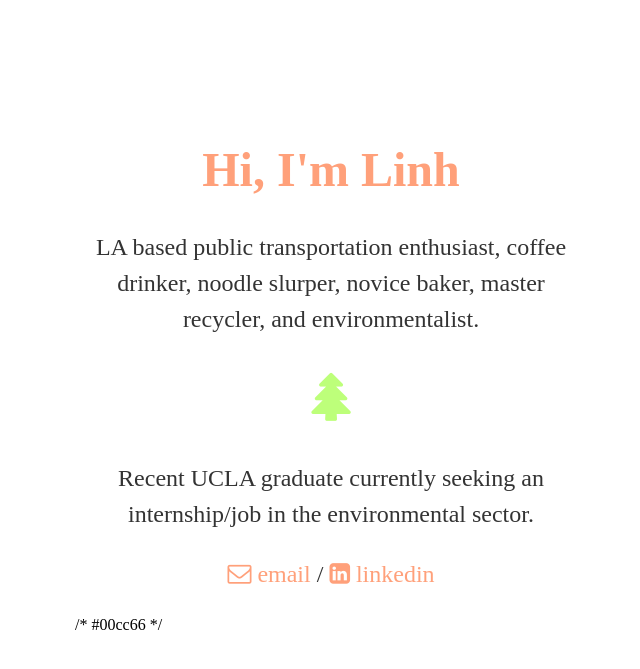
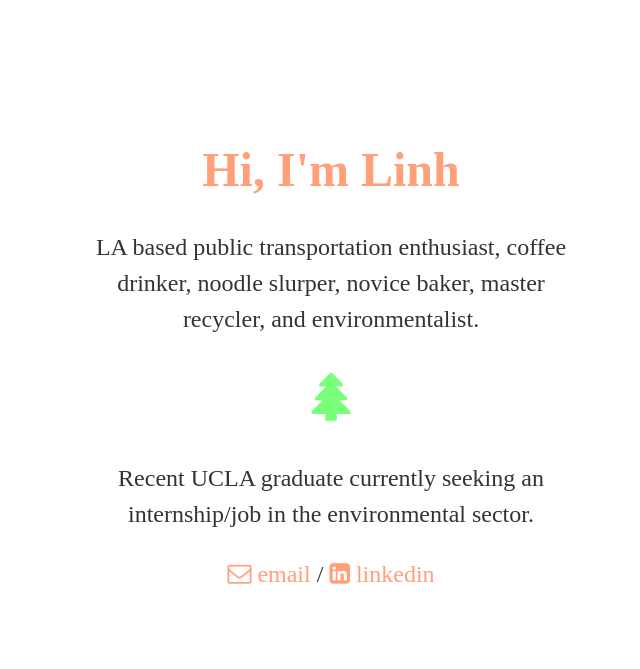
Before and after one commit to lttrinh/lttrinh.github.io, a Jekyll site: the page built from index.html, in a window 1280 px wide. Shown: the top 669 px of the page, without its empty margins (309-949 px from the left). Built offline with Jekyll 4.4.1, drawn with Linux system fonts in a browser that asks for light colours.

Commit message:
Update index.html

```diff
--- a/index.html
+++ b/index.html
@@ -13,7 +13,7 @@
 
 <div class="content">
 	<p>LA based public transportation enthusiast, coffee drinker, noodle slurper, novice baker, master recycler, and environmentalist.<br><br>
-		<i class="fa fa-tree" style="font-size:48px;color:#bdff7a"></i><br><br>
+		<i class="fa fa-tree" style="font-size:48px;color:#7aff7a"></i><br><br>
 		Recent UCLA graduate currently seeking an internship/job in the environmental sector.</p>
 </div>
 
@@ -22,4 +22,4 @@
 	</div>
 </body>
 
-/* #00cc66 */
+<!-- #00cc66 --!>
```
